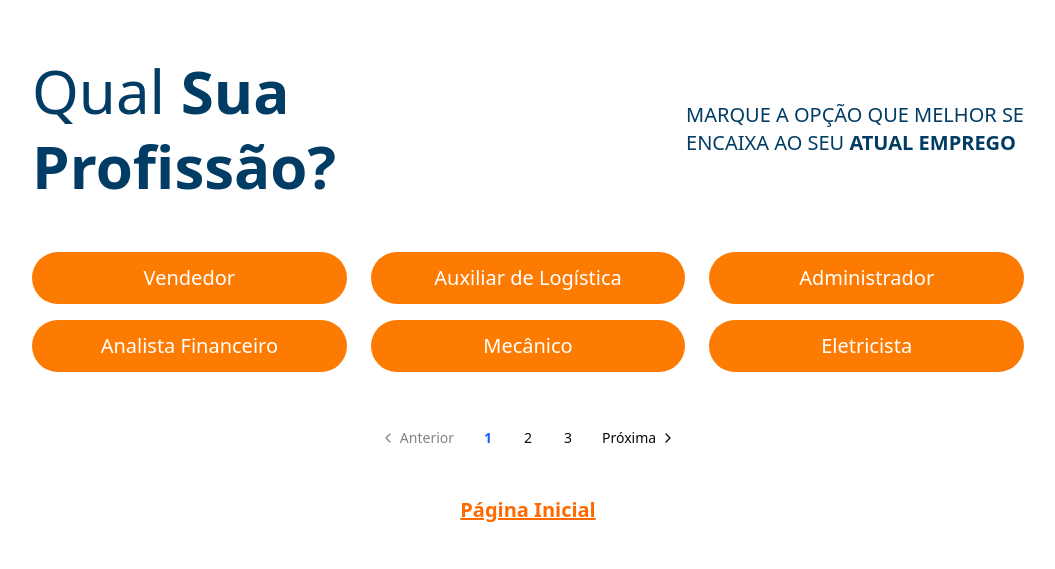
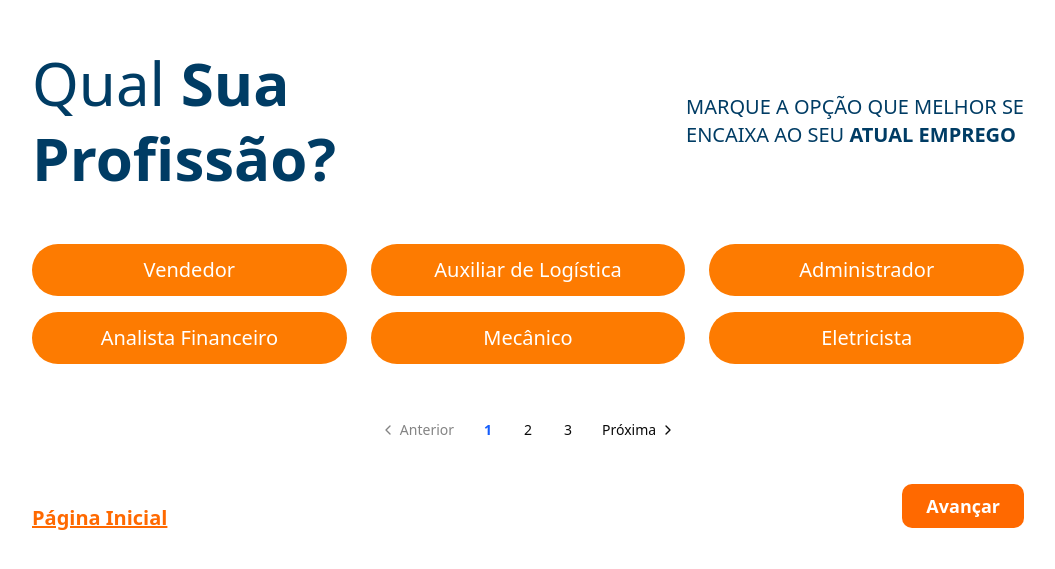
Before and after one commit to GregoryVelosoS/profissoes, a React (Vite) app: page /profissoes in a window 1280 px wide. Shown: the part 127-696 px from the top of the page, without its empty margins (112-1167 px from the left). Built offline with nearby package versions, Linux system fonts and the light colour scheme.

Commit message:
Feat: Escolha do usuário, profissao

```diff
--- a/src/pages/Profissoes/index.tsx
+++ b/src/pages/Profissoes/index.tsx
@@ -7,12 +7,16 @@ import {
   PaginationPrevious,
   PaginationNext,
   PaginationLink,
-} from "@/components/ui/pagination"; // Ajuste o caminho conforme necessário
-import { Link } from "react-router-dom";
+} from "@/components/ui/pagination";
+import { useNavigate } from "react-router-dom";
 
 export default function Profissoes() {
   const [profissoes, setProfissoes] = useState<ListaProfissoes | null>(null);
+  const [profissaoEscolhida, setProfissaoEscolhida] = useState<string | null>(
+    localStorage.getItem("profissaoEscolhida") || null
+  );
   const [paginaAtual, setPaginaAtual] = useState(1);
+  const navigate = useNavigate();
 
   useEffect(() => {
     renderizarProfissoes();
@@ -31,6 +35,19 @@ export default function Profissoes() {
     } catch (error) {
       console.log(`Erro: ${error}`);
     }
+  };
+
+  const selecionarProfissao = (profissao: string) => {
+    setProfissaoEscolhida(profissao);
+    localStorage.setItem("profissaoEscolhida", profissao);
+  };
+
+  const avancarParaCursos = () => {
+    if (!profissaoEscolhida) {
+      alert("Por favor, selecione uma profissão antes de avançar.");
+      return;
+    }
+    navigate("/cursos");
   };
 
   const totalPaginas = profissoes ? profissoes.paginas.length : 0;
@@ -57,8 +74,13 @@ export default function Profissoes() {
                 .find((pagina) => pagina.pagina === paginaAtual)
                 ?.profissoes.map((profissao, index) => (
                   <li
-                    className="bg-[#fd7b01] hover:bg-orange-400 transition-colors text-center text-white p-3 rounded-full cursor-pointer text-lg md:text-xl"
+                    className={`${
+                      profissaoEscolhida === profissao
+                        ? "bg-blue-600"
+                        : "bg-[#fd7b01] hover:bg-orange-400"
+                    } transition-colors text-center text-white p-3 rounded-full cursor-pointer text-lg md:text-xl`}
                     key={index}
+                    onClick={() => selecionarProfissao(profissao)}
                   >
                     {profissao}
                   </li>
@@ -116,13 +138,20 @@ export default function Profissoes() {
             </PaginationContent>
           </Pagination>
 
-          <div className="w-full flex justify-center">
-            <Link
-              className="inline-block text-center text-orange-500 text-xl p-2 md:mt-10 md:p-0 underline decoration-orange-500 font-bold"
-              to={"/"}
+          <div className="w-full flex items-center justify-between mt-8">
+            <a
+              className="mt-6 text-orange-500 text-xl underline font-bold"
+              href="/"
             >
               Página Inicial
-            </Link>
+            </a>
+
+            <button
+              onClick={avancarParaCursos}
+              className="bg-orange-500 hover:bg-orange-600 text-white font-bold py-2 px-6 rounded-lg text-lg"
+            >
+              Avançar
+            </button>
           </div>
         </main>
       </div>
```
